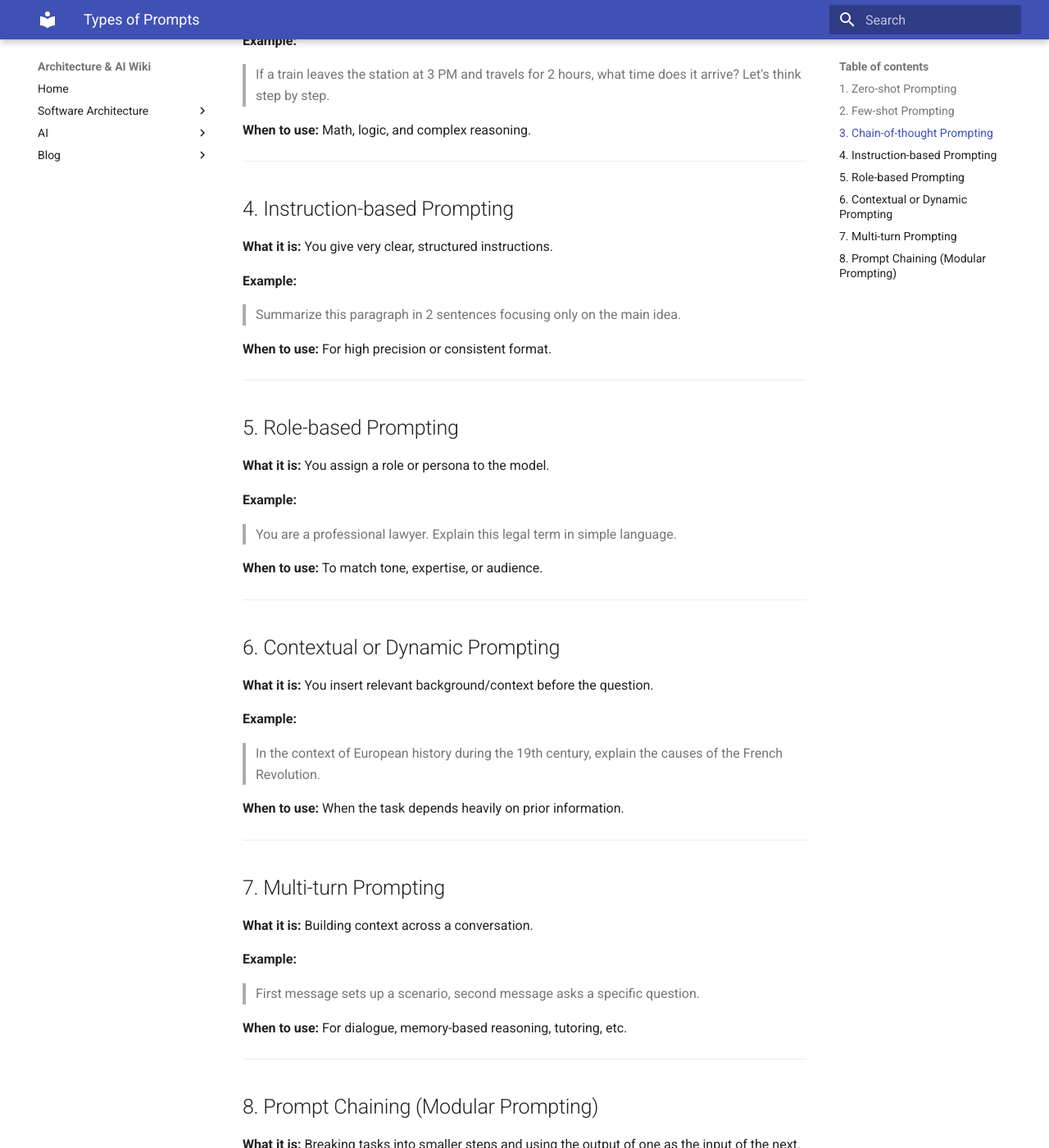
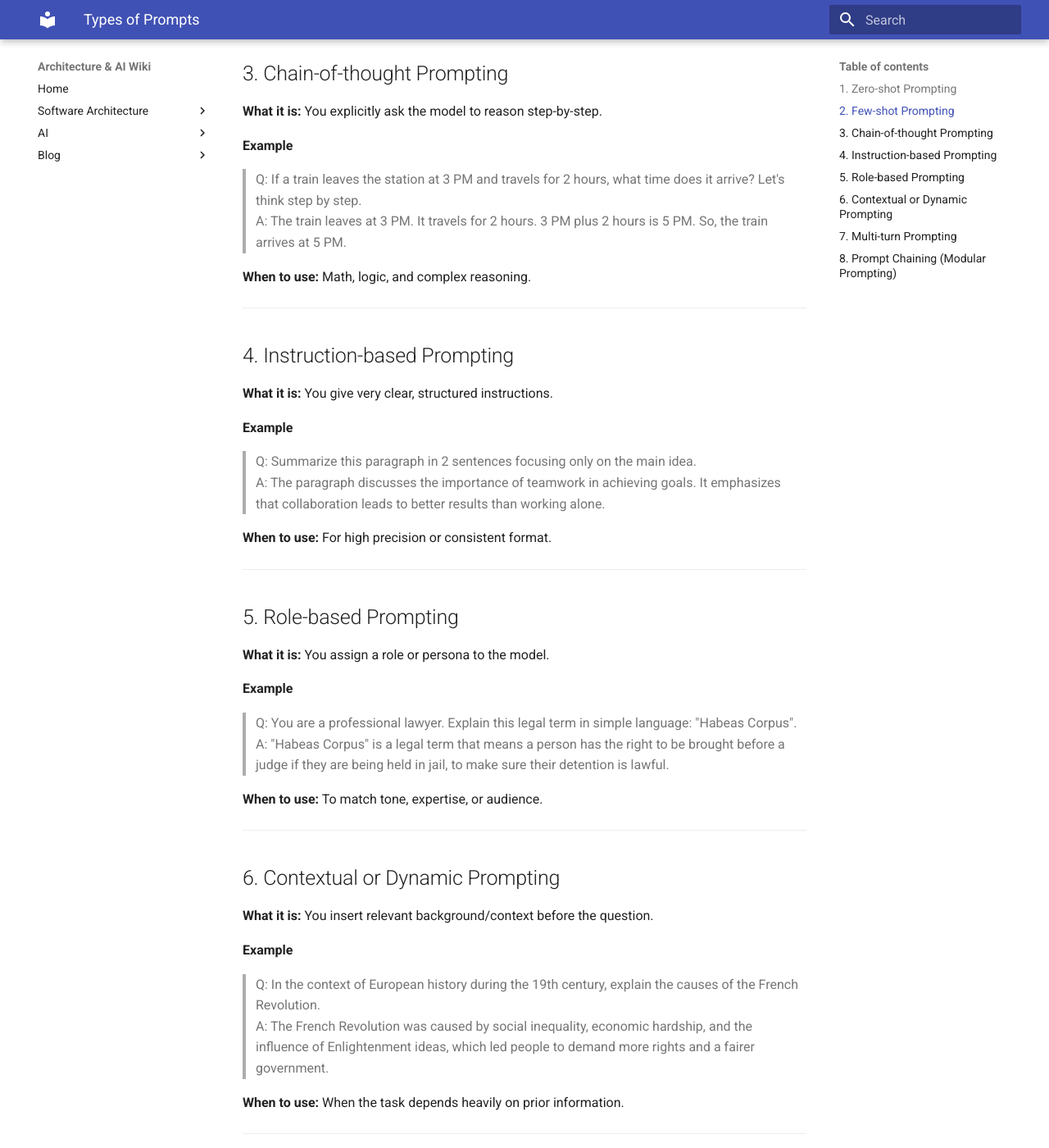
Before and after one commit to spa46/archai-wiki, an MkDocs documentation site: the page built from docs/ai/types-of-prompts.md, in a window 1280 px wide and 1400 px high, scrolled down 913 px. Shown: the whole window at 82% size. Built offline with MkDocs 1.6.1 and Material for MkDocs 9.7.7, drawn with Linux system fonts in a browser that asks for light colours; some of the changed text lies outside the part shown.

Commit message:
Enhanced contens of prompt engineering

```diff
--- a/docs/ai/types-of-prompts.md
+++ b/docs/ai/types-of-prompts.md
@@ -7,8 +7,9 @@ This page describes common types of prompts used with AI language models. Each t
 ## 1. Zero-shot Prompting
 **What it is:** You give the model a task without examples.
 
-**Example:**
-> Translate this sentence into French: I love pizza.
+**Example**
+> Q: Translate this sentence into French: I love pizza.
+> A: J'adore la pizza.
 
 **When to use:** Simple or well-known tasks.
 
@@ -30,8 +33,9 @@ This page describes common types of prompts used with AI language models. Each t
 ## 3. Chain-of-thought Prompting
 **What it is:** You explicitly ask the model to reason step-by-step.
 
-**Example:**
-> If a train leaves the station at 3 PM and travels for 2 hours, what time does it arrive? Let's think step by step.
+**Example**
+> Q: If a train leaves the station at 3 PM and travels for 2 hours, what time does it arrive? Let's think step by step.
+> A: The train leaves at 3 PM. It travels for 2 hours. 3 PM plus 2 hours is 5 PM. So, the train arrives at 5 PM.
 
 **When to use:** Math, logic, and complex reasoning.
 
@@ -40,8 +44,9 @@ This page describes common types of prompts used with AI language models. Each t
 ## 4. Instruction-based Prompting
 **What it is:** You give very clear, structured instructions.
 
-**Example:**
-> Summarize this paragraph in 2 sentences focusing only on the main idea.
+**Example**
+> Q: Summarize this paragraph in 2 sentences focusing only on the main idea.
+> A: The paragraph discusses the importance of teamwork in achieving goals. It emphasizes that collaboration leads to better results than working alone.
 
 **When to use:** For high precision or consistent format.
 
@@ -50,8 +55,9 @@ This page describes common types of prompts used with AI language models. Each t
 ## 5. Role-based Prompting
 **What it is:** You assign a role or persona to the model.
 
-**Example:**
-> You are a professional lawyer. Explain this legal term in simple language.
+**Example**
+> Q: You are a professional lawyer. Explain this legal term in simple language: "Habeas Corpus".
+> A: "Habeas Corpus" is a legal term that means a person has the right to be brought before a judge if they are being held in jail, to make sure their detention is lawful.
 
 **When to use:** To match tone, expertise, or audience.
 
@@ -60,8 +66,9 @@ This page describes common types of prompts used with AI language models. Each t
 ## 6. Contextual or Dynamic Prompting
 **What it is:** You insert relevant background/context before the question.
 
-**Example:**
-> In the context of European history during the 19th century, explain the causes of the French Revolution.
+**Example**
+> Q: In the context of European history during the 19th century, explain the causes of the French Revolution.
+> A: The French Revolution was caused by social inequality, economic hardship, and the influence of Enlightenment ideas, which led people to demand more rights and a fairer government.
 
 **When to use:** When the task depends heavily on prior information.
 
@@ -70,8 +77,11 @@ This page describes common types of prompts used with AI language models. Each t
 ## 7. Multi-turn Prompting
 **What it is:** Building context across a conversation.
 
-**Example:**
-> First message sets up a scenario, second message asks a specific question.
+**Example**
+> Q: (Turn 1) Imagine you are a travel agent. I want to visit Italy.
+> A: (Turn 1) That sounds wonderful! What cities in Italy are you interested in visiting?
+> Q: (Turn 2) I'm interested in Rome and Venice. What are the must-see attractions?
+> A: (Turn 2) In Rome, you should visit the Colosseum, the Vatican, and the Trevi Fountain. In Venice, don't miss St. Mark's Basilica, the Grand Canal, and a gondola ride.
 
 **When to use:** For dialogue, memory-based reasoning, tutoring, etc.
 
@@ -80,4 +90,12 @@ This page describes common types of prompts used with AI language models. Each t
 ## 8. Prompt Chaining (Modular Prompting)
 **What it is:** Breaking tasks into smaller steps and using the output of one as the input of the next.
 
+**Example**
+> Q (Step 1): Extract all dates from this text: "The conference was held on March 3, 2022, and the next meeting is scheduled for July 15, 2023."
+> A (Step 1): March 3, 2022; July 15, 2023
+> Q (Step 2): For each date, summarize the event that happened.
+> A (Step 2):
+> - March 3, 2022: The conference was held.
+> - July 15, 2023: The next meeting is scheduled.
+
 **When to use:** For complex tasks like code generation, document parsing, etc.
```
Also changed, not shown: other parts of docs/ai/types-of-prompts.md (+6 -4 lines), docs/ai/prompt-engineering.md (+16 -0 lines).
